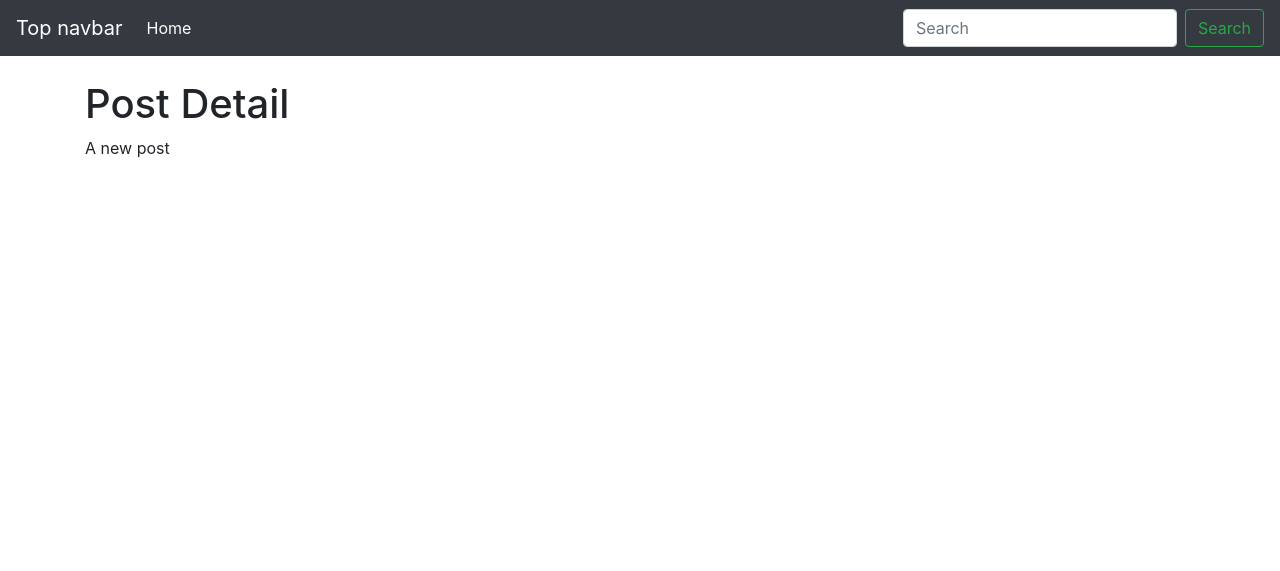
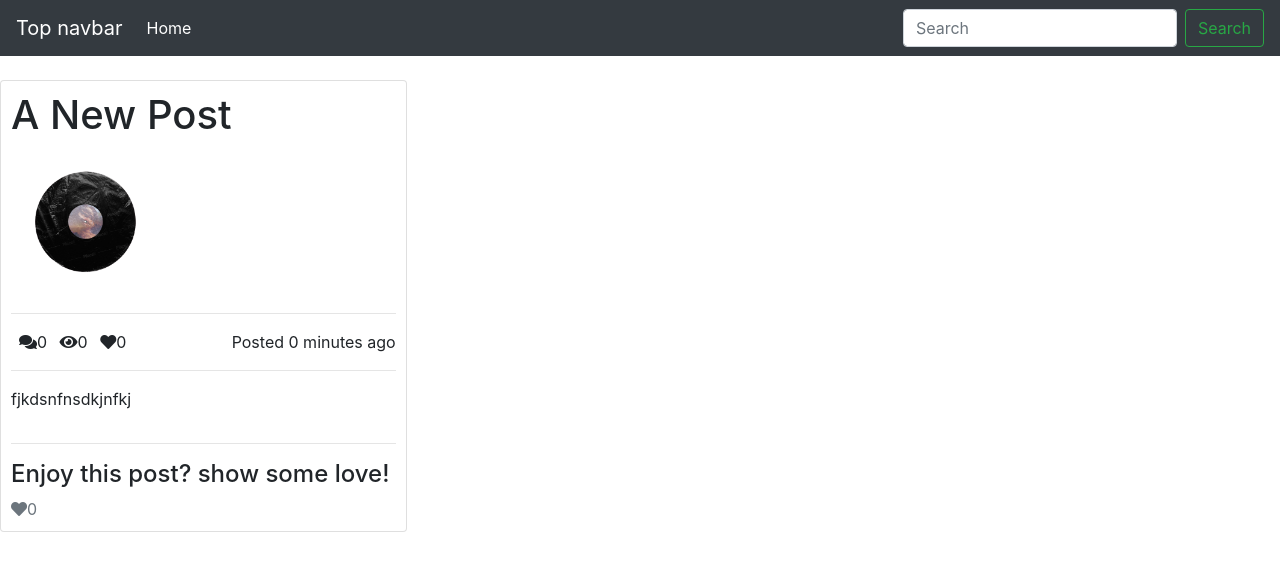
Before and after one commit to DelroyBrown28/blog, a Django app: a page that uses templates/posts/post_detail.html in a window 1280 px wide. Shown: the top 571 px of the page. Run offline with Django 3.2, Linux system fonts and the light colour scheme; data comes from the database, SQL or seed files in the repository; both versions use the stored data as it was after the commit; data that the repository does not hold is empty.

Commit message:
added post detail styling...kind of

```diff
--- a/templates/posts/post_detail.html
+++ b/templates/posts/post_detail.html
@@ -2,9 +2,31 @@
 
 {% block content %}
 
-<div class="container">
-    <h1>Post Detail</h1>
-    {{ object.title }}
+<div class="row">
+    <div class="col-4 offest-4">
+        <div class="card" style="padding: 10px;">
+            <h1>{{ object.title|title }}</h1>
+            <img src="{{ object.thumbnail.url }}" style="height: 150px; width: 150px;" class="card-img-top post-image"
+                alt="image">
+            <hr />
+
+            <div>
+                <span><i class="fas fa-comments ml-2"></i>{{ object.get_view_count }}</span>
+                <span><i class="fas fa-eye ml-2"></i>{{ object.get_comment_count }}</span>
+                <span><i class="fas fa-heart ml-2"></i>{{ object.get_love_count }}</span>
+                <span class="float-right">Posted {{ object.publish_date|timesince }} ago</span>
+            </div>
+            <hr />
+            <div>
+                <p>{{ object.content }}</p>
+            </div>
+            <hr />
+            <div>
+                <h4>Enjoy this post? show some love!</h4>
+                <a href="#" class="text-muted"><i class="fas fa-heart"></i>{{ object.get_love_count }}</a>
+            </div>
+        </div>
+    </div>
 </div>
 
 {% endblock content %}
```
Also changed, not shown: templates/posts/post_create.html (deleted, +0 -11 lines), templates/posts/post_delete.html (deleted, +0 -11 lines), templates/posts/post_update.html (deleted, +0 -11 lines), db.sqlite3.
